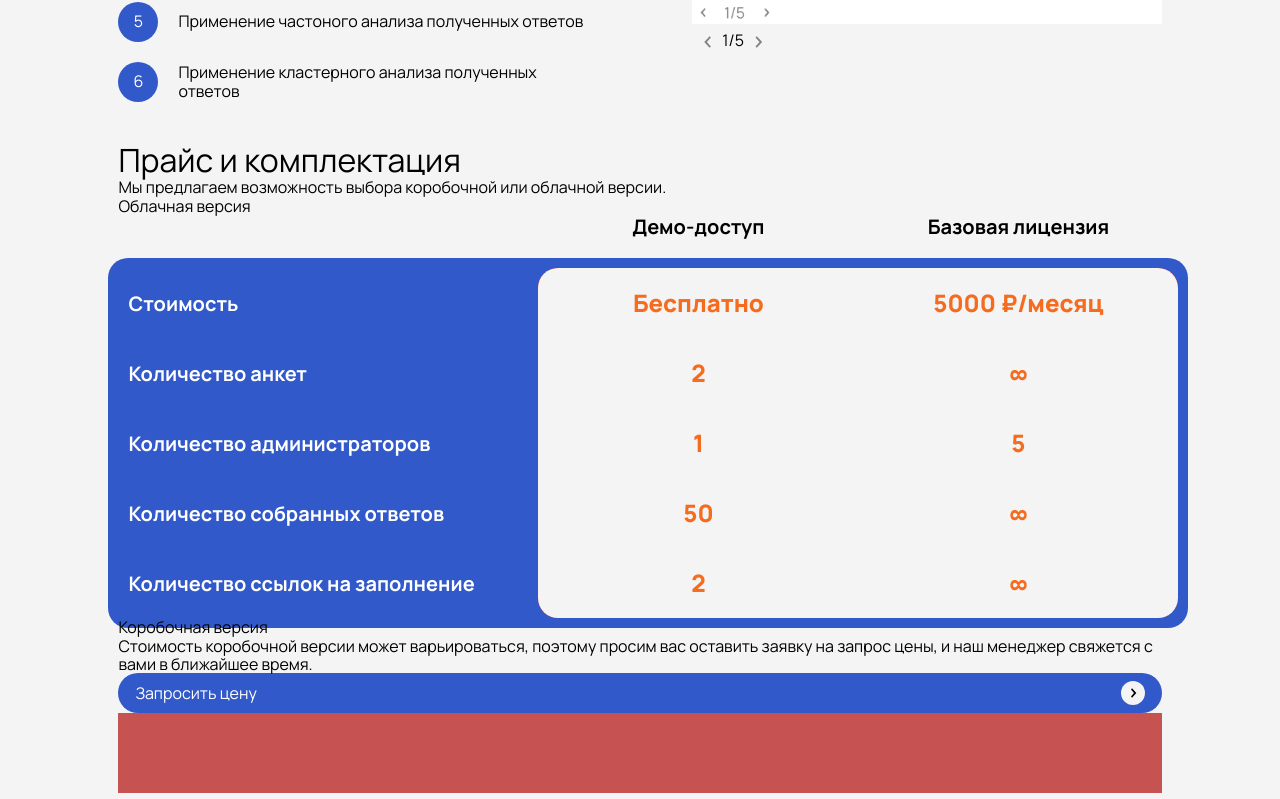
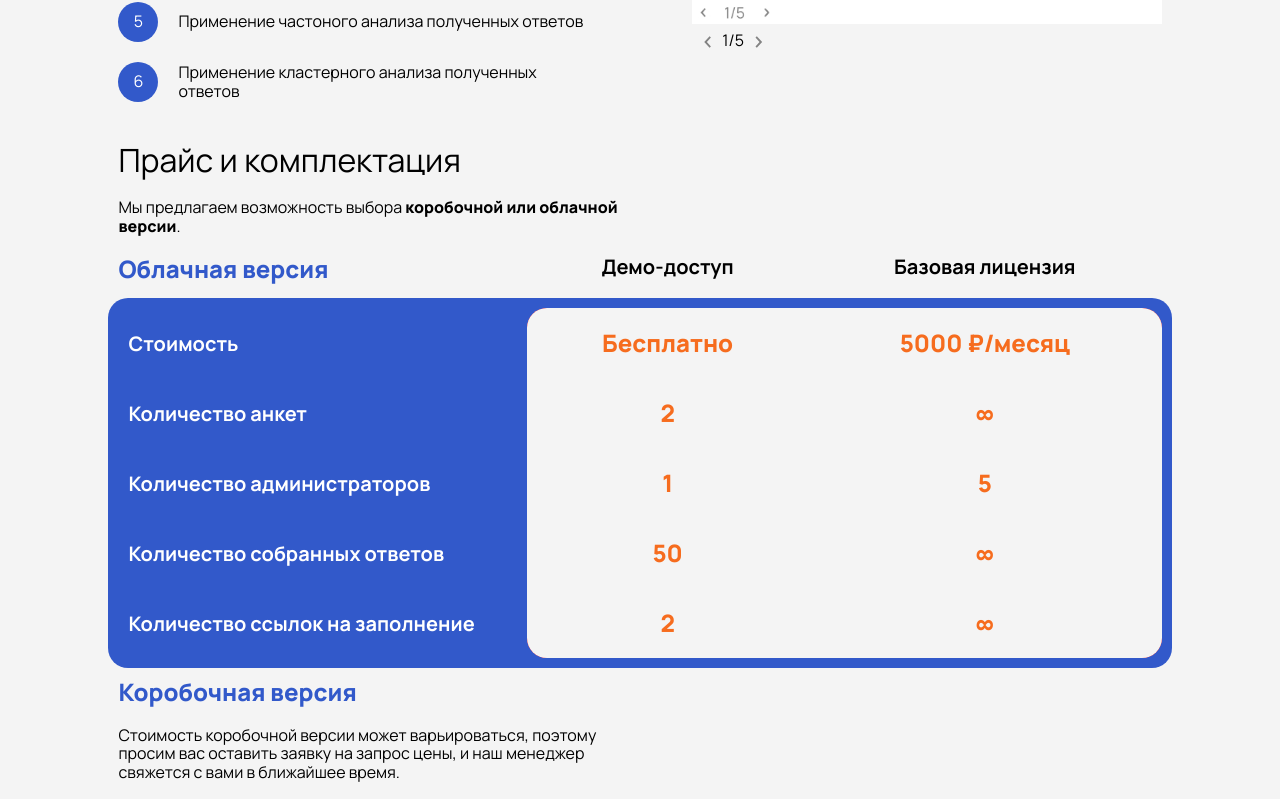
Before and after one commit to AlexKim10101/personalAccount, a React app: page / in a window 1280 px wide. Shown: the part 3134-3933 px from the top of the page. Built offline with nearby package versions, Linux system fonts and the light colour scheme.

Commit message:
price section

```diff
--- a/src/index.css
+++ b/src/index.css
@@ -379,6 +379,7 @@ footer {
 
 table {
 	border-spacing: 0px;
+	width: 100%;
 }
 
 tbody {
@@ -398,11 +399,10 @@ tr > td:first-child {
 	background-color: var(--brand-color);
 	font-size: 1.25rem;
 	font-weight: 700;
-	min-width: 400px;
+	max-width: 200px;
 }
 
 td {
-	min-width: 300px;
 	height: 50px;
 	background-color: var(--grey-light-color);
 	padding: 10px;
@@ -427,7 +427,6 @@ td::before {
 	background-color: var(--brand-color);
 	z-index: -1;
 	margin: -10px;
-	/* border-radius: 20px;  */
 }
 
 tr:nth-child(1) > td:nth-child(2) {
--- a/src/pages/Home.tsx
+++ b/src/pages/Home.tsx
@@ -188,7 +188,7 @@ function Home() {
 					<span>коробочной или облачной версии</span>.
 				</div>
 				<div className="cloud-version">
-					<div className="version-title">Облачная версия</div>
+					<div className="version-title title-shift">Облачная версия</div>
 					<table>
 						<thead>
 							<tr>
@@ -233,7 +233,7 @@ function Home() {
 						оставить заявку на запрос цены, и наш менеджер свяжется с вами
 						в ближайшее время.
 					</div>
-					<Link to="/login" className="link-to-login">
+					<Link to="/login" className="link-to-login link-align-start">
 						<div className="link-content">Запросить цену</div>
 						<div className="link-content">
 							<ArrowIcon />
@@ -241,6 +241,8 @@ function Home() {
 					</Link>
 				</div>
 			</section>
+
+			<section className="section"></section>
 		</>
 	);
 }
--- a/src/widgets/Sections/Cases/cases.css
+++ b/src/widgets/Sections/Cases/cases.css
@@ -1,4 +1,4 @@
-.section-cases {
+.section {
 	display: flex;
 	flex-direction: column;
 	gap: 20px;
@@ -9,6 +9,34 @@
 	font-size: 1.5rem;
 }
 
+.text {
+	font-weight: 400;
+	max-width: 50%;
+}
+
+.text > span {
+	font-weight: 800;
+}
+
+.cloud-version {
+	position: relative;
+}
+
+.box-version {
+	display: flex;
+	flex-direction: column;
+	gap: 20px;
+}
+
+.version-title {
+	font-size: 1.5rem;
+	font-weight: 800;
+	color: var(--brand-color);
+}
+.title-shift {
+	position: absolute;
+	/* top: 1.5rem; */
+}
 .tabs {
 	font-size: 0.7rem;
 	display: flex;
@@ -145,6 +173,10 @@ ol > li {
 	font-size: 0.875rem;
 }
 
+.link-align-start {
+	align-self: flex-start;
+}
+
 .demo-slide-item {
 }
 .switcher {
--- a/src/widgets/Sections/Cases/index.tsx
+++ b/src/widgets/Sections/Cases/index.tsx
@@ -34,7 +34,7 @@ const CasesSection: React.FC<ICasesSection> = ({ data }) => {
 	const activeCase = data[activeCaseIndex];
 
 	return (
-		<section className="section-cases">
+		<section className="section">
 			<div className="section-title">Кейсы</div>
 			<div className="tabs ">
 				{data.map((item, index) => {
```
